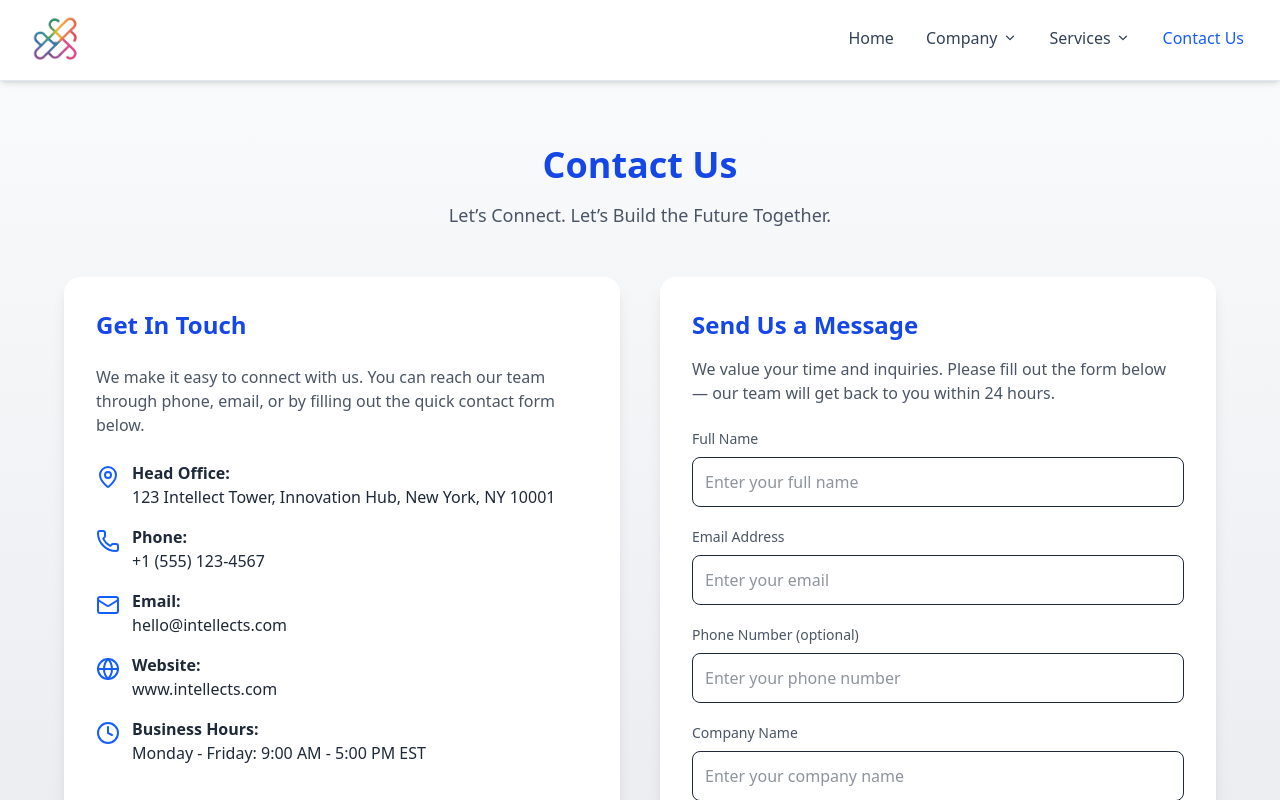
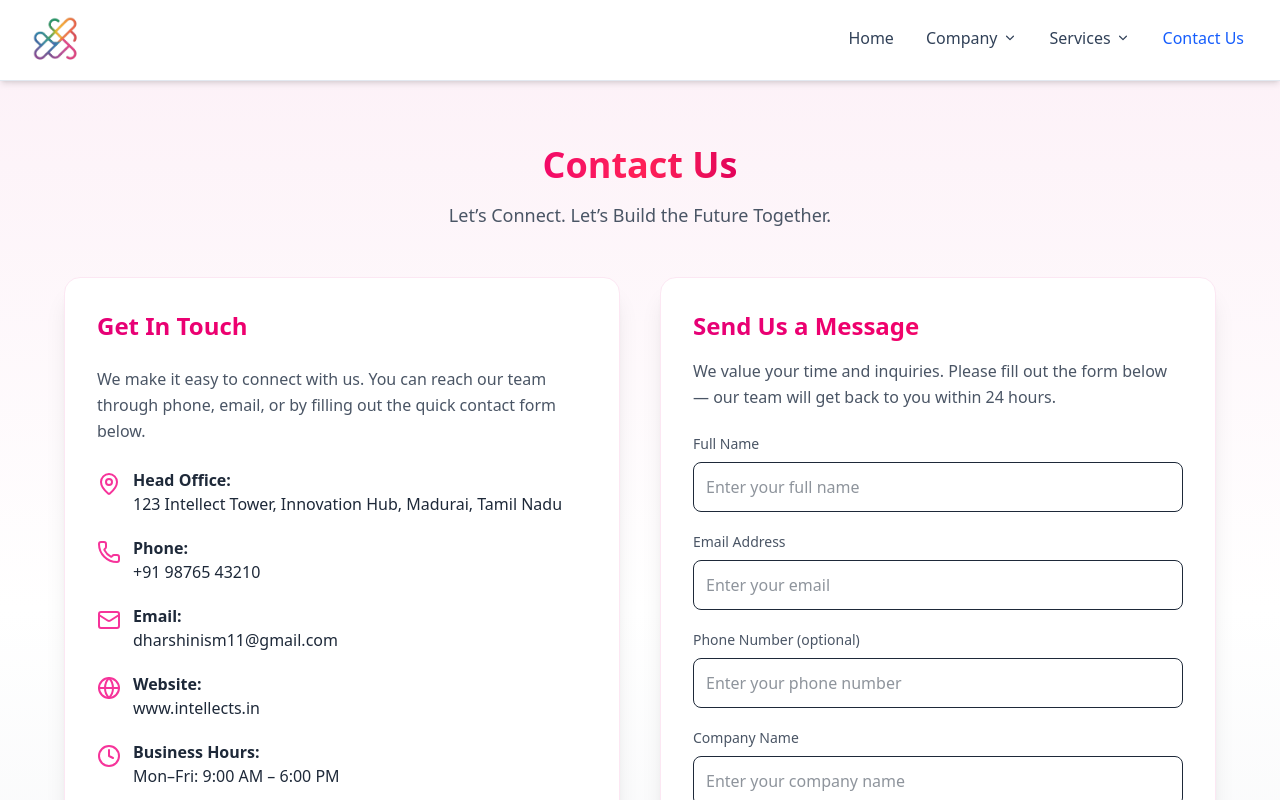
Before and after one commit to primesourcellp/Intellects, a React (Vite) app: page /contact in a window 1280 px wide. Shown: the top 800 px of the page. Built offline with nearby package versions, Linux system fonts and the light colour scheme.

Commit message:
Update Contact.jsx

```diff
--- a/src/Components/Pages/Contact.jsx
+++ b/src/Components/Pages/Contact.jsx
@@ -21,12 +21,12 @@ const Contact = () => {
 
     toast.success("Message sent successfully!", {
       style: {
-        border: "1px solid #3b82f6",
+        border: "1px solid #FF4F8B",
         padding: "12px",
         color: "#333",
       },
       iconTheme: {
-        primary: "#3b82f6",
+        primary: "#FF4F8B",
         secondary: "#fff",
       },
     });
@@ -43,8 +43,7 @@ const Contact = () => {
   };
 
   return (
-    <div className="min-h-screen bg-gradient-to-b from-gray-50 to-gray-200 flex flex-col items-center text-gray-800 px-6 py-16">
-      {/* Toast Container */}
+    <div className="min-h-screen bg-gradient-to-b from-pink-50 via-white to-gray-100 flex flex-col items-center text-gray-800 px-6 py-16">
       <Toaster position="top-center" reverseOrder={false} />
 
       {/* Header */}
@@ -54,7 +53,9 @@ const Contact = () => {
         transition={{ duration: 0.8 }}
         className="text-center mb-12"
       >
-        <h1 className="text-4xl font-bold text-blue-700 mb-4">Contact Us</h1>
+        <h1 className="text-4xl font-bold bg-gradient-to-r from-pink-600 via-rose-500 to-pink-700 bg-clip-text text-transparent mb-4">
+          Contact Us
+        </h1>
         <p className="text-lg text-gray-600 max-w-2xl mx-auto">
           Let’s Connect. Let’s Build the Future Together.
         </p>
@@ -62,58 +63,55 @@ const Contact = () => {
 
       {/* Contact Info + Form Section */}
       <div className="max-w-6xl w-full grid md:grid-cols-2 gap-10">
-        {/* Left Side */}
+        {/* Left Side - Contact Info */}
         <motion.div
           initial={{ opacity: 0, x: -40 }}
           animate={{ opacity: 1, x: 0 }}
           transition={{ duration: 0.8 }}
-          className="bg-white rounded-2xl shadow-lg p-8"
+          className="bg-white rounded-2xl shadow-xl p-8 border border-pink-100"
         >
-          <h2 className="text-2xl font-semibold text-blue-700 mb-6">
+          <h2 className="text-2xl font-semibold bg-gradient-to-r from-pink-600 to-rose-500 bg-clip-text text-transparent mb-6">
             Get In Touch
           </h2>
-          <p className="text-gray-600 mb-6">
+          <p className="text-gray-600 mb-6 leading-relaxed">
             We make it easy to connect with us. You can reach our team through
             phone, email, or by filling out the quick contact form below.
           </p>
 
-          <div className="space-y-4">
+          <div className="space-y-5">
             <div className="flex items-start space-x-3">
-              <MapPin className="text-blue-600 mt-1" />
+              <MapPin className="text-pink-500 mt-1" />
               <p>
                 <strong>Head Office:</strong>
-                <br />
-              123 Intellect Tower, Innovation Hub, New York, NY 10001
+                <br /> 123 Intellect Tower, Innovation Hub, Madurai, Tamil Nadu
               </p>
             </div>
             <div className="flex items-start space-x-3">
-              <Phone className="text-blue-600 mt-1" />
+              <Phone className="text-pink-500 mt-1" />
               <p>
                 <strong>Phone:</strong>
-                <br /> +1 (555) 123-4567
+                <br /> +91 98765 43210
               </p>
             </div>
             <div className="flex items-start space-x-3">
-              <Mail className="text-blue-600 mt-1" />
+              <Mail className="text-pink-500 mt-1" />
               <p>
                 <strong>Email:</strong>
-                <br /> hello@intellects.com
-
-
+                <br /> dharshinism11@gmail.com
               </p>
             </div>
             <div className="flex items-start space-x-3">
-              <Globe className="text-blue-600 mt-1" />
+              <Globe className="text-pink-500 mt-1" />
               <p>
                 <strong>Website:</strong>
-                <br /> www.intellects.com
+                <br /> www.intellects.in
               </p>
             </div>
             <div className="flex items-start space-x-3">
-              <Clock className="text-blue-600 mt-1" />
+              <Clock className="text-pink-500 mt-1" />
               <p>
                 <strong>Business Hours:</strong>
-                <br /> Monday - Friday: 9:00 AM - 5:00 PM EST
+                <br /> Mon–Fri: 9:00 AM – 6:00 PM
               </p>
             </div>
           </div>
@@ -124,14 +122,13 @@ const Contact = () => {
           initial={{ opacity: 0, x: 40 }}
           animate={{ opacity: 1, x: 0 }}
           transition={{ duration: 0.8 }}
-          className="bg-white rounded-2xl shadow-lg p-8"
+          className="bg-white rounded-2xl shadow-xl p-8 border border-pink-100"
         >
-          <h2 className="text-2xl font-semibold text-blue-700 mb-4">
+          <h2 className="text-2xl font-semibold bg-gradient-to-r from-pink-600 to-rose-500 bg-clip-text text-transparent mb-4">
             Send Us a Message
           </h2>
-          <p className="text-gray-600 mb-6">
-            We value your time and inquiries. Please fill out the form below —
-            our team will get back to you within 24 hours.
+          <p className="text-gray-600 mb-6 leading-relaxed">
+            We value your time and inquiries. Please fill out the form below — our team will get back to you within 24 hours.
           </p>
 
           <form onSubmit={handleSubmit} className="space-y-5">
@@ -145,7 +142,7 @@ const Contact = () => {
                 required
                 value={formData.name}
                 onChange={handleChange}
-                className="w-full mt-2 p-3 border rounded-lg focus:ring-2 focus:ring-blue-400 outline-none"
+                className="w-full mt-2 p-3 border rounded-lg focus:ring-2 focus:ring-pink-400 outline-none"
                 placeholder="Enter your full name"
               />
             </div>
@@ -160,7 +157,7 @@ const Contact = () => {
                 required
                 value={formData.email}
                 onChange={handleChange}
-                className="w-full mt-2 p-3 border rounded-lg focus:ring-2 focus:ring-blue-400 outline-none"
+                className="w-full mt-2 p-3 border rounded-lg focus:ring-2 focus:ring-pink-400 outline-none"
                 placeholder="Enter your email"
               />
             </div>
@@ -174,7 +171,7 @@ const Contact = () => {
                 name="phone"
                 value={formData.phone}
                 onChange={handleChange}
-                className="w-full mt-2 p-3 border rounded-lg focus:ring-2 focus:ring-blue-400 outline-none"
+                className="w-full mt-2 p-3 border rounded-lg focus:ring-2 focus:ring-pink-400 outline-none"
                 placeholder="Enter your phone number"
               />
             </div>
@@ -188,7 +185,7 @@ const Contact = () => {
                 name="company"
                 value={formData.company}
                 onChange={handleChange}
-                className="w-full mt-2 p-3 border rounded-lg focus:ring-2 focus:ring-blue-400 outline-none"
+                className="w-full mt-2 p-3 border rounded-lg focus:ring-2 focus:ring-pink-400 outline-none"
                 placeholder="Enter your company name"
               />
             </div>
@@ -202,7 +199,7 @@ const Contact = () => {
                 required
                 value={formData.message}
                 onChange={handleChange}
-                className="w-full mt-2 p-3 border rounded-lg focus:ring-2 focus:ring-blue-400 outline-none h-28"
+                className="w-full mt-2 p-3 border rounded-lg focus:ring-2 focus:ring-pink-400 outline-none h-28"
                 placeholder="Write your message..."
               ></textarea>
             </div>
@@ -211,7 +208,7 @@ const Contact = () => {
               whileHover={{ scale: 1.05 }}
               whileTap={{ scale: 0.95 }}
               type="submit"
-              className="w-full bg-blue-600 text-white py-3 rounded-lg font-semibold hover:bg-blue-700 transition-all shadow-md"
+              className="w-full bg-gradient-to-r from-pink-500 via-rose-400 to-pink-600 text-white py-3 rounded-lg font-semibold hover:shadow-lg transition-all"
             >
               Send Message
             </motion.button>
```
